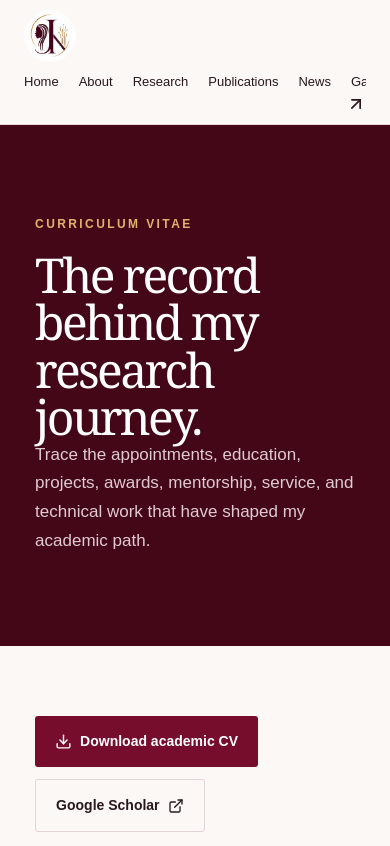
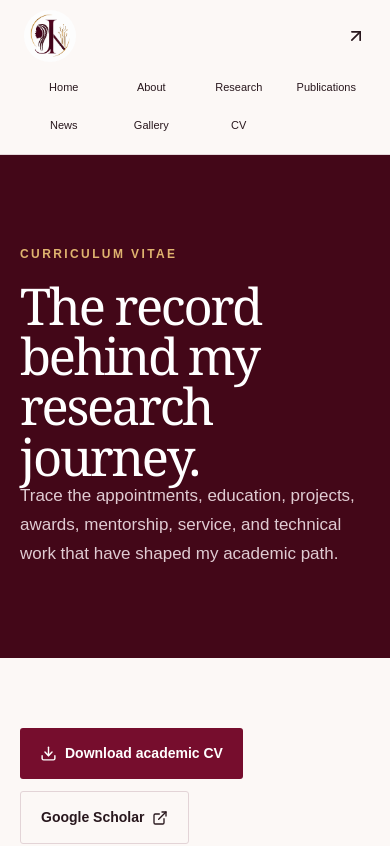
Before and after one commit to Judith989/judith-website-2026, a Next.js app: page /cv in a window 390 px wide. Shown: the top 846 px of the page. Built offline with nearby package versions, Linux system fonts and the light colour scheme; no server answers.

Commit message:
Make the website mobile responsive

```diff
--- a/app/globals.css
+++ b/app/globals.css
@@ -64,6 +64,7 @@ nav a:hover { color: var(--green); }
 }
 .hero-overline { color: var(--green); margin-bottom: 18px; }
 h1, h2, h3, p { margin-top: 0; }
+h1, h2, h3 { overflow-wrap: anywhere; }
 h1 {
   font-family: Georgia, "Times New Roman", serif;
   font-size: clamp(48px, 5.7vw, 86px);
@@ -418,6 +419,8 @@ footer p { margin: 0; }
 
 @media (max-width: 900px) {
   .site-header { grid-template-columns: 1fr auto; padding-bottom: 10px; padding-top: 10px; }
+  .wordmark { grid-column: 1; grid-row: 1; }
+  .header-contact { grid-column: 2; grid-row: 1; }
   .site-header nav { display: flex; gap: 20px; grid-column: 1 / -1; max-width: 100%; min-width: 0; overflow-x: auto; padding: 10px 0 2px; scrollbar-width: none; white-space: nowrap; width: 100%; }
   .site-header nav::-webkit-scrollbar { display: none; }
   .hero { grid-template-columns: 1fr; padding-top: 70px; }
@@ -448,6 +451,11 @@ footer p { margin: 0; }
   .brand-name { display: none; }
   .header-contact { font-size: 0; }
   .header-contact svg { height: 20px; width: 20px; }
+  .site-header nav { display: grid; gap: 4px 8px; grid-template-columns: repeat(4, minmax(0, 1fr)); overflow: visible; padding-top: 8px; white-space: normal; }
+  .site-header nav a { align-items: center; display: flex; font-size: 11px; justify-content: center; min-height: 34px; text-align: center; }
+  .section, .page-section { padding-left: 20px; padding-right: 20px; }
+  .page-hero { padding-left: 20px; padding-right: 20px; }
+  .page-hero h1 { font-size: clamp(40px, 13vw, 54px); letter-spacing: -.045em; }
   .hero { min-height: auto; }
   .portrait-note { bottom: -26px; left: -20px; max-width: 240px; }
   .proof-strip { grid-template-columns: 1fr; }
@@ -458,6 +466,7 @@ footer p { margin: 0; }
   .project-outcomes { grid-template-columns: 1fr; }
   .project-outcomes div { border-right: 0; padding-left: 0; }
   .project-page-hero { padding-top: 70px; }
+  .project-page-hero h1 { font-size: clamp(46px, 15vw, 68px); line-height: .95; }
   .project-page-hero > a { margin-bottom: 45px; }
   .project-figure > div { aspect-ratio: 4 / 3; }
   .degree-card-phd { grid-column: auto; }
@@ -472,10 +481,21 @@ footer p { margin: 0; }
   .news-timeline article { grid-template-columns: 72px 18px 1fr; }
   .news-year { font-size: 16px; line-height: 1.2; overflow-wrap: normal; }
   .photo-grid { column-count: 1; }
+  .about-photo { min-height: 0; width: 100%; }
   .news-card { padding-left: 18px; }
   .news-resource-links { grid-template-columns: 1fr; }
   .cv-block article { grid-template-columns: 1fr; gap: 8px; }
   footer { align-items: flex-start; flex-direction: column; gap: 10px; }
+}
+
+@media (max-width: 380px) {
+  .hero { padding-left: 18px; padding-right: 18px; }
+  .hero h1 { font-size: clamp(42px, 14.5vw, 52px); }
+  .news-timeline article { grid-template-columns: 1fr; }
+  .timeline-marker { display: none; }
+  .news-year { margin-bottom: 8px; }
+  .news-card { padding-left: 0; }
+  .contact-email { align-items: flex-start; overflow-wrap: anywhere; }
 }
 
 @media (prefers-reduced-motion: reduce) {
--- a/app/research/projects.ts
+++ b/app/research/projects.ts
@@ -224,6 +224,8 @@ export const researchProjects: ResearchProject[] = [
       "A reproducible baseline for perception around smart parking environments.",
     ],
     images: [
+      { src: "/research/smartparking/system.png", alt: "Smart parking object-detection system from dataset preparation to traffic-scene deployment", caption: "The complete system connects the TraPedesVeh dataset to preprocessing, feature extraction, classification, evaluation, and real-traffic testing for vehicles, pedestrians, and traffic signs." },
+      { src: "/research/smartparking/process.png", alt: "TraPedesVeh dataset construction and annotation process", caption: "The dataset pipeline moves from class-keyword selection and image retrieval through screening, annotation, TFRecord conversion, and label-map creation." },
       { src: "/research/smartparking/p6-img0.png", alt: "SmartParking detection result for pedestrians and a vehicle", caption: "A qualitative result showing joint pedestrian and vehicle detections in a street scene. These mixed scenes reflect the perception demands near parking facilities." },
       { src: "/research/smartparking/p6-img4.png", alt: "SmartParking detection result for pedestrians, cyclists, and bicycles", caption: "A multi-object result with pedestrians, cyclists, and bicycles detected in the same urban scene." },
       { src: "/research/smartparking/p6-img3.png", alt: "SmartParking comparison result for vehicles and pedestrians", caption: "An additional detector output used to compare localization and class confidence across the evaluated model families." },
```
Also changed, not shown: public/research/smartparking/process.png (added), public/research/smartparking/system.png (added).
